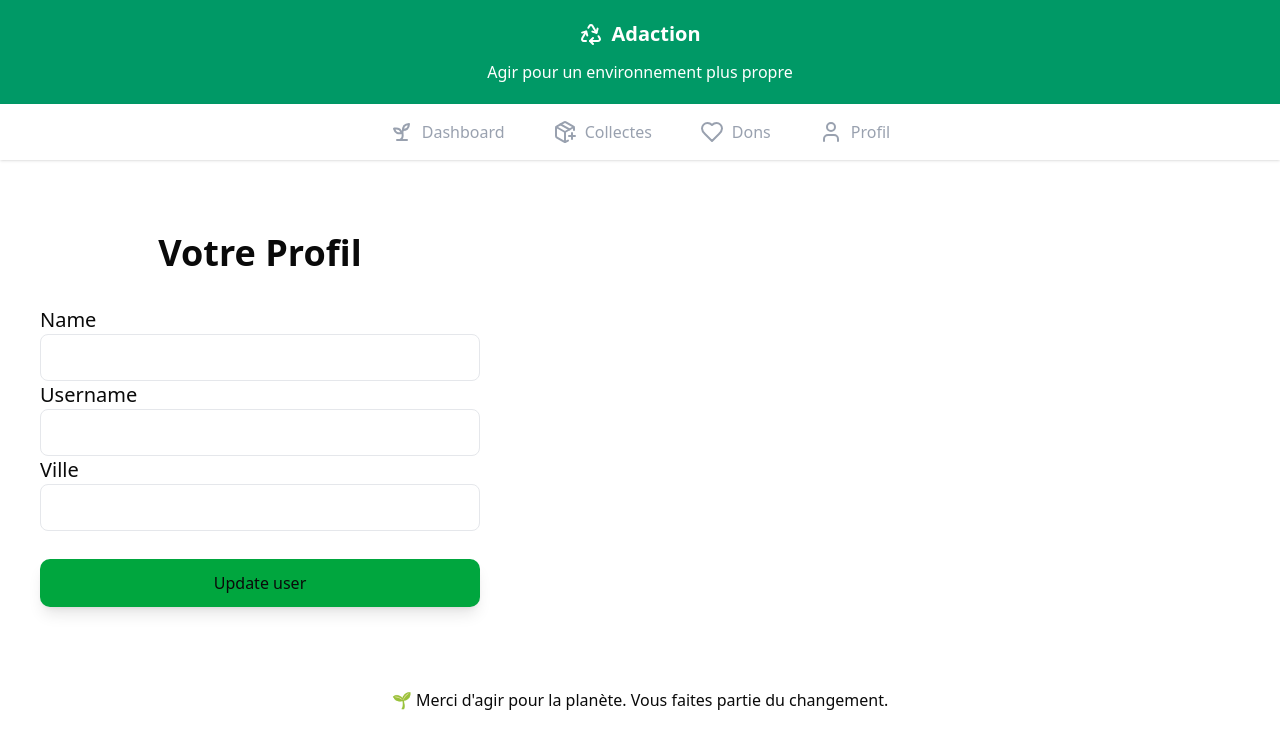
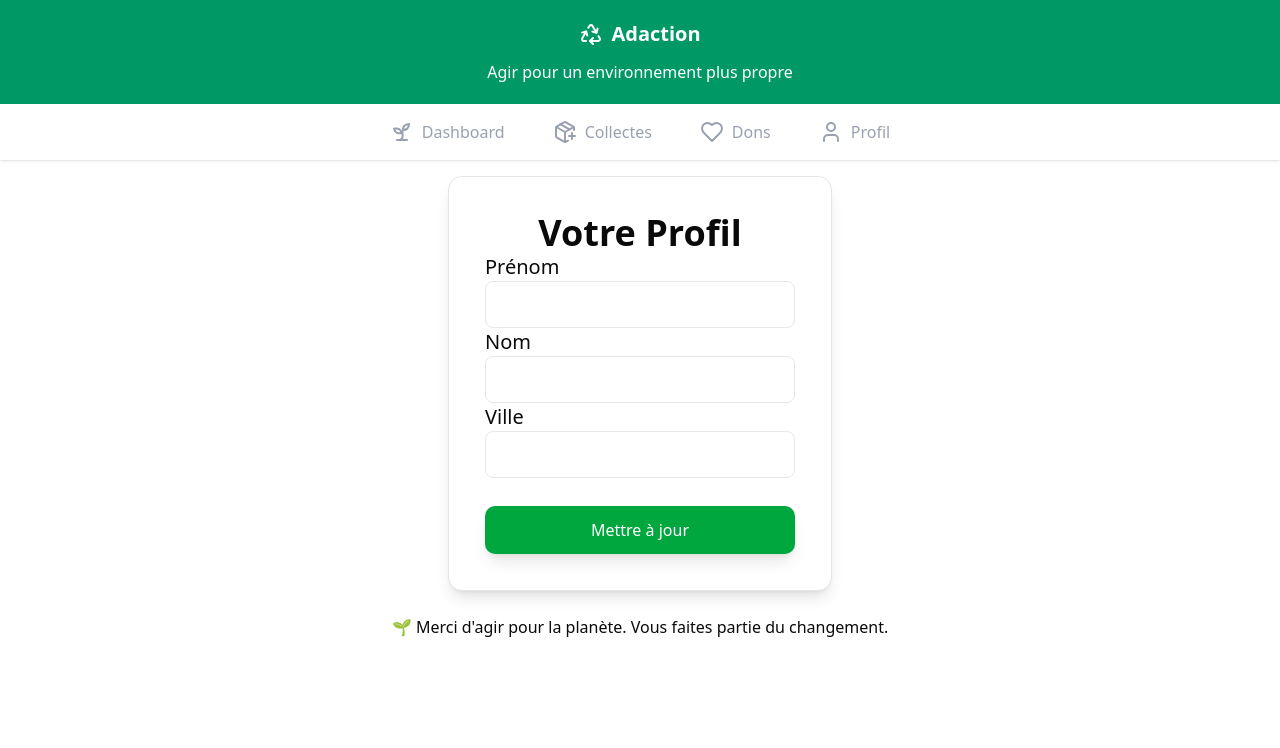
Before and after one commit to danisaza1/front-end-adaction, a Next.js app: page /client/profil in a window 1280 px wide. Shown: the top 748 px of the page. Built offline with nearby package versions, Linux system fonts and the light colour scheme; no server answers.

Commit message:
WIP : PATCH

```diff
--- a/app/client/profil/page.js
+++ b/app/client/profil/page.js
@@ -1,87 +1,189 @@
+// "use client";
+// import { useEffect, useState } from "react";
+// import { Card } from "../../components/card";
+
+// export default function FormProfil() {
+//   const [firstname, setFirstName] = useState();
+//   const [lastname, setLastName] = useState();
+//   const [location, setLocation] = useState();
+
+//   async function fetchData() {
+//     try {
+//       const res = await fetch("http://localhost:3001/profil/");
+//       const volunteers = await res.json();
+//       console.log("😵‍💫", volunteers);
+
+//       setFirstName(volunteers.firstname);
+//       setLastName(volunteers.lastname);
+//       setLocation(volunteers.location);
+//     } catch (err) {
+//       console.error("Erreur lors du chargement des volontaires :", err);
+//     }
+//   }
+//   useEffect(() => {
+//     fetchData();
+//   }, []);
+
+//   const handleChangeFirstname = (e) => {
+//     setFirstName(e.target.value);
+//   };
+
+//   const handleChangeLastName = (e) => {
+//     setLastName(e.target.value);
+//   };
+
+//   const handleChangeLocation = (e) => {
+//     setLocation(e.target.value);
+//   };
+
+//   const handleSubmitUpdate = (e) => {
+//     e.preventDefault();
+//     fetch("http://localhost:3001/updateProfil/:id", {
+//       method: "POST",
+//       headers: {
+//         "Content-Type": "application/json",
+//       },
+//       body: JSON.stringify({
+//         firstname: firstname,
+//         lastname: lastname,
+//         location: location,
+//       }),
+//     });
+//   };
+
+//   return (
+//     <form className="flex justify-center">
+//       <Card className="flex justify-center border shadow-lg w-96 p-9 m-4">
+//         <div className="flex flex-col">
+//           <h2 className="text-4xl text-center font-bold">Votre Profil</h2>
+
+//           <label className="text-xl">Name</label>
+//           <input
+//             type="text"
+//             name="name"
+//             value={firstname}
+//             onChange={handleChangeFirstname}
+//           />
+//           <label className="text-xl">Username</label>
+//           <input
+//             type="text"
+//             name="username"
+//             value={lastname}
+//             onChange={handleChangeLastName}
+//           />
+//           <label className="text-xl">Ville</label>
+//           <input
+//             type="text"
+//             name="location"
+//             value={location}
+//             onChange={handleChangeLocation}
+//           />
+//           <button
+//             onClick={handleSubmitUpdate}
+//             className="bg-green-600 py-3 px-2 mt-7 rounded-lg shadow-lg"
+//           >
+//             Update user
+//           </button>
+//         </div>
+//       </Card>
+//     </form>
+//   );
+// }
 "use client";
 import { useEffect, useState } from "react";
+import { Card } from "../../components/card";
 
 export default function FormProfil() {
-  const [firstname, setFirstName] = useState();
-  const [lastname, setLastName] = useState();
-  const [location, setLocation] = useState();
+  const userId = 2; // 🔁 à remplacer par l'ID réel (depuis session, token, params, etc.)
 
+  const [firstname, setFirstName] = useState("");
+  const [lastname, setLastName] = useState("");
+  const [location, setLocation] = useState("");
+
+  useEffect(() => {
     async function fetchData() {
       try {
-      const res = await fetch("http://localhost:3001/profil");
-      const volunteers = await res.json();
-      console.log("😵‍💫", volunteers);
+        const res = await fetch(`http://localhost:3001/profil/${userId}`);
+        const data = await res.json();
+        console.log("📥 Données récupérées :", data);
 
-      setFirstName(volunteers.firstname);
-      setLastName(volunteers.lastname);
-      setLocation(volunteers.location);
+        setFirstName(data.firstname || "");
+        setLastName(data.lastname || "");
+        setLocation(data.location || "");
       } catch (err) {
-      console.error("Erreur lors du chargement des volontaires :", err);
+        console.error("Erreur lors du chargement du profil :", err);
       }
     }
-  useEffect(() => {
+
     fetchData();
-  }, []);
+  }, [userId]);
 
-  const handleChangeFirstname = (e) => {
-    setFirstName(e.target.value);
+  const handleSubmitUpdate = async (e) => {
+    e.preventDefault();
+    try {
+      const res = await fetch(`http://localhost:3001/updateProfil/${userId}`, {
+        method: "PATCH",
+        headers: {
+          "Content-Type": "application/json",
+        },
+        body: JSON.stringify({
+          firstname,
+          lastname,
+          location,
+        }),
+      });
+
+      if (res.ok) {
+        const result = await res.json();
+        console.log("✅ Mise à jour réussie :", result);
+        alert("Profil mis à jour !");
+      } else {
+        console.error("❌ Échec de la mise à jour");
+        alert("Erreur lors de la mise à jour");
+      }
+    } catch (err) {
+      console.error("❌ Erreur réseau :", err);
+    }
   };
 
-  const handleChangeLastName = (e) => {
-    setLastName(e.target.value);
-  };
+  return (
+    <form className="flex justify-center" onSubmit={handleSubmitUpdate}>
+      <Card className="flex justify-center border shadow-lg w-96 p-9 m-4">
+        <div className="flex flex-col">
+          <h2 className="text-4xl text-center font-bold">Votre Profil</h2>
 
-  const handleChangeLocation = (e) => {
-    setLocation(e.target.value);
-  };
-
-  const handleSubmitUpdate = (e) => {
-    e.preventDefault();
-    fetch('http://localhost:3001/updateProfil', {
-        method: "POST",
-        headers: {
-            "Content-Type": "application/json"
-        },
-        body: JSON.stringify({
-        firstname: firstname,
-        lastname: lastname,
-        location: location
-    })
-    })
-  }
-
-  return (
-    <div className=" flex flex-col justify-evenly w-110 h-110 m-10">
-      <h2 className="text-4xl text-center font-bold">Votre Profil</h2>
-      <form className="flex flex-col">
-        <label className="text-xl">Name</label>
+          <label className="text-xl">Prénom</label>
           <input
             type="text"
-          name="name"
+            name="firstname"
             value={firstname}
-          onChange={handleChangeFirstname}
+            onChange={(e) => setFirstName(e.target.value)}
           />
-        <label className="text-xl">Username</label>
+
+          <label className="text-xl">Nom</label>
           <input
             type="text"
-          name="username"
+            name="lastname"
             value={lastname}
-          onChange={handleChangeLastName}
+            onChange={(e) => setLastName(e.target.value)}
           />
+
           <label className="text-xl">Ville</label>
           <input
             type="text"
             name="location"
             value={location}
-          onChange={handleChangeLocation}
+            onChange={(e) => setLocation(e.target.value)}
           />
+
           <button
-          onClick={handleSubmitUpdate}
-          className="bg-green-600 py-3 px-2 mt-7 rounded-lg shadow-lg"
+            type="submit"
+            className="bg-green-600 py-3 px-2 mt-7 rounded-lg shadow-lg text-white"
           >
-          Update user
+            Mettre à jour
           </button>
+        </div>
+      </Card>
     </form>
-    </div>
   );
 }
```
Lines whose indentation alone changed are shown as unchanged.
